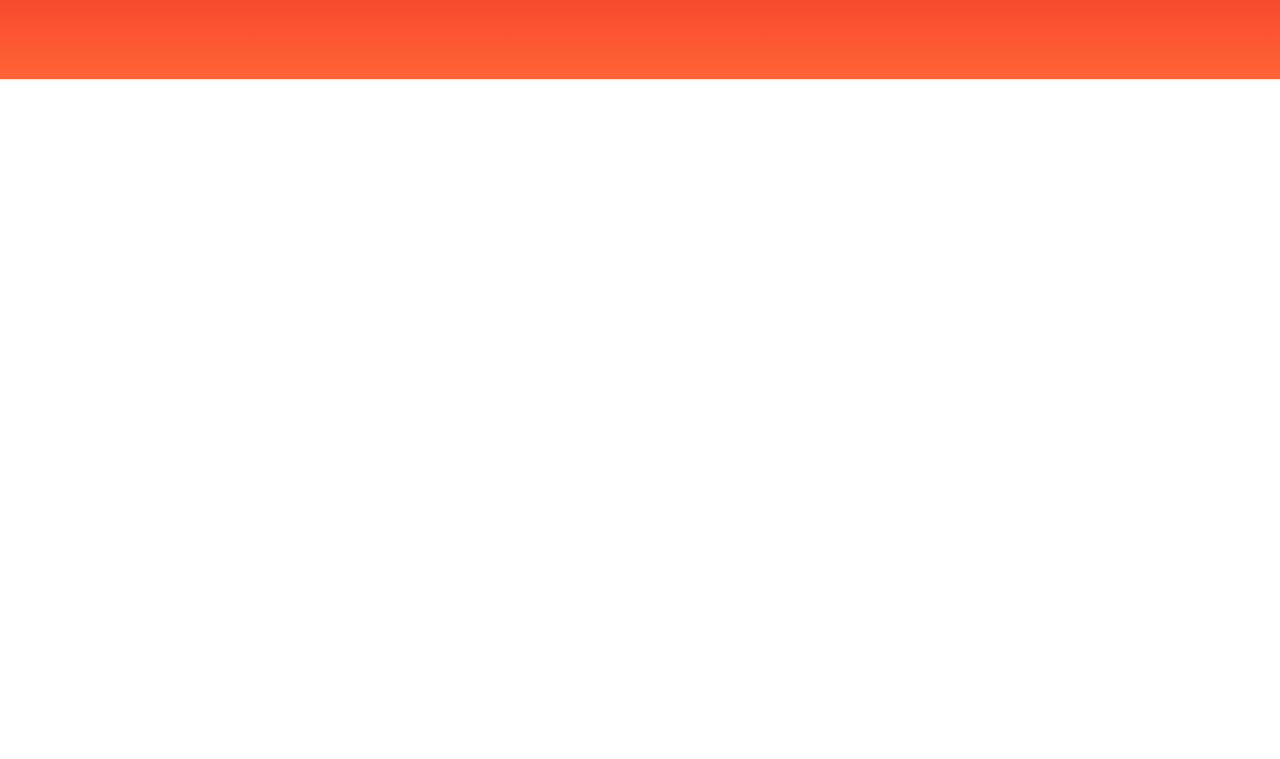
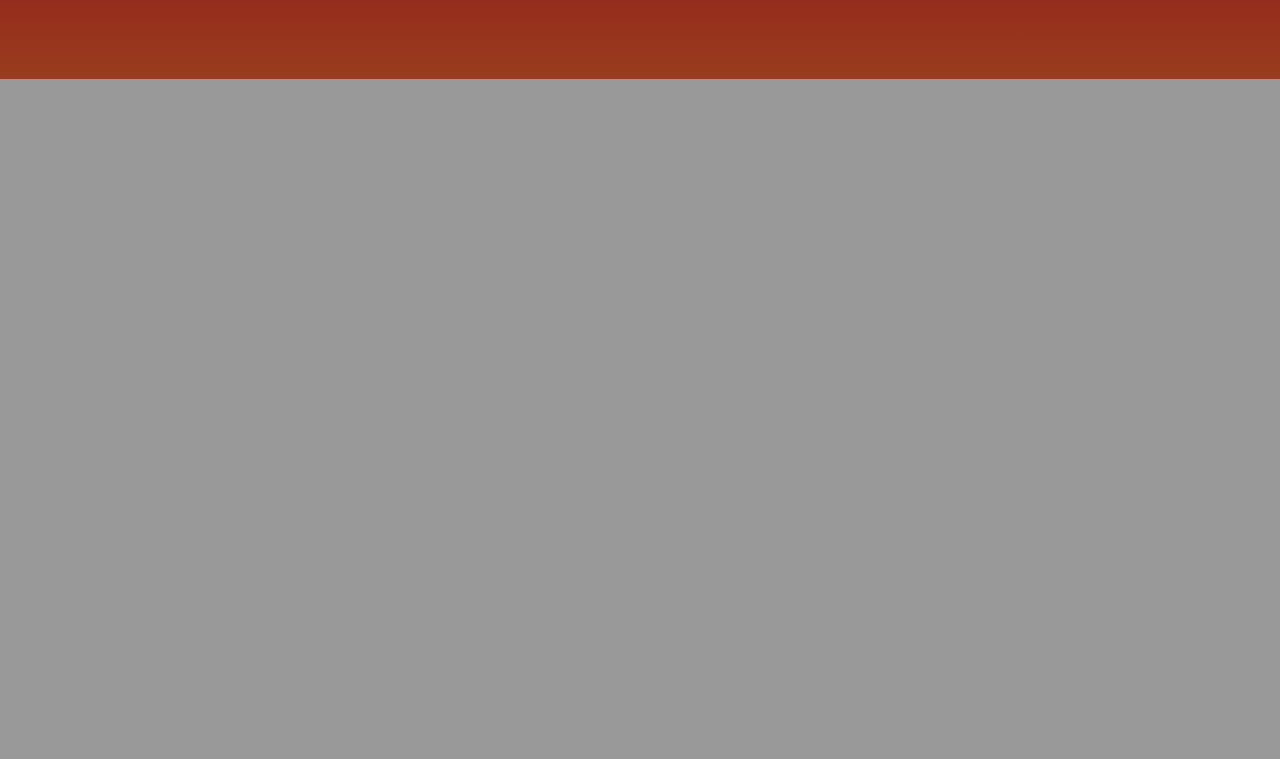
Before and after one commit to maiquang04/shopee, a plain HTML site: page index.html in a window 1280 px wide. Shown: the part 41-800 px from the top of the page. Drawn offline with nearby package versions, Linux system fonts and the light colour scheme.

Commit message:
base modal

```diff
--- a/assets/css/base.css
+++ b/assets/css/base.css
@@ -39,3 +39,32 @@ html {
         opacity: 1;
     }
 }
+
+/* Modal */
+.modal {
+    position: fixed;
+    right: 0;
+    left: 0;
+    top: 0;
+    bottom: 0;
+    display: flex;
+}
+
+.modal__overlay {
+    position: absolute;
+    width: 100%;
+    height: 100%;
+    background-color: rgba(0, 0, 0, 0.4);
+}
+
+.modal__body {
+    background-color: var(--white-color);
+    border-radius: 5px;
+    margin: auto;
+    position: relative;
+    z-index: 1;
+}
+
+.modal__inner {
+
+}
--- a/assets/css/main.css
+++ b/assets/css/main.css
@@ -131,6 +131,7 @@
     background-color: var(--white-color);
     cursor: default;
     transform-origin: calc(100% - 20px) top;
+    will-change: opacity, transform;
     animation: headerNotifyGrowth ease-in 0.2s;
     display: none;
 }
--- a/index.html
+++ b/index.html
@@ -112,5 +112,13 @@
 
         </footer>
     </div>
+
+    <!-- Modal layout -->
+    <div class="modal">
+        <div class="modal__overlay"></div>
+        <div class="modal__body">
+            <div class="modal__inner"></div>
+        </div>
+    </div>
 </body>
 </html>
```
